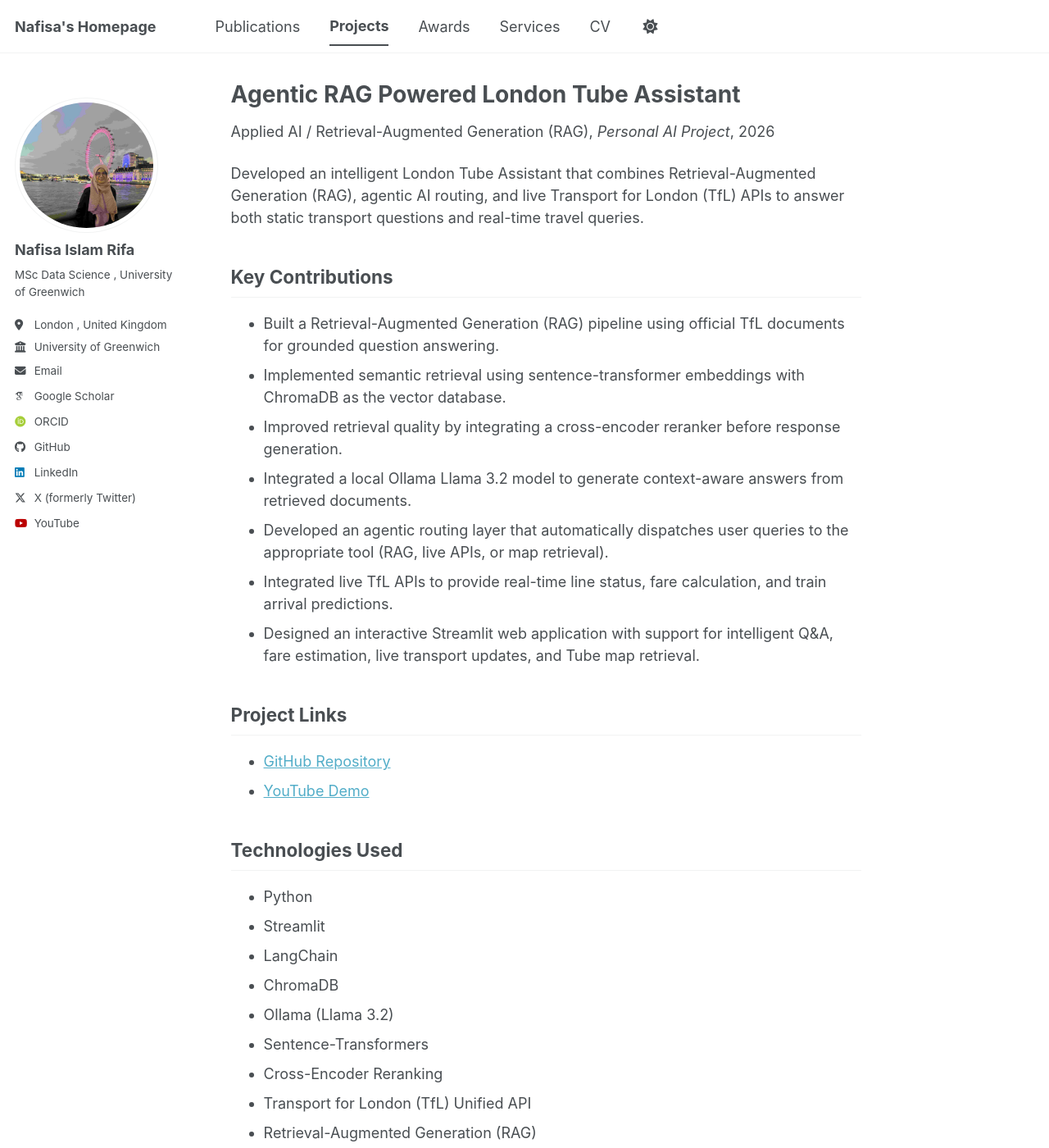
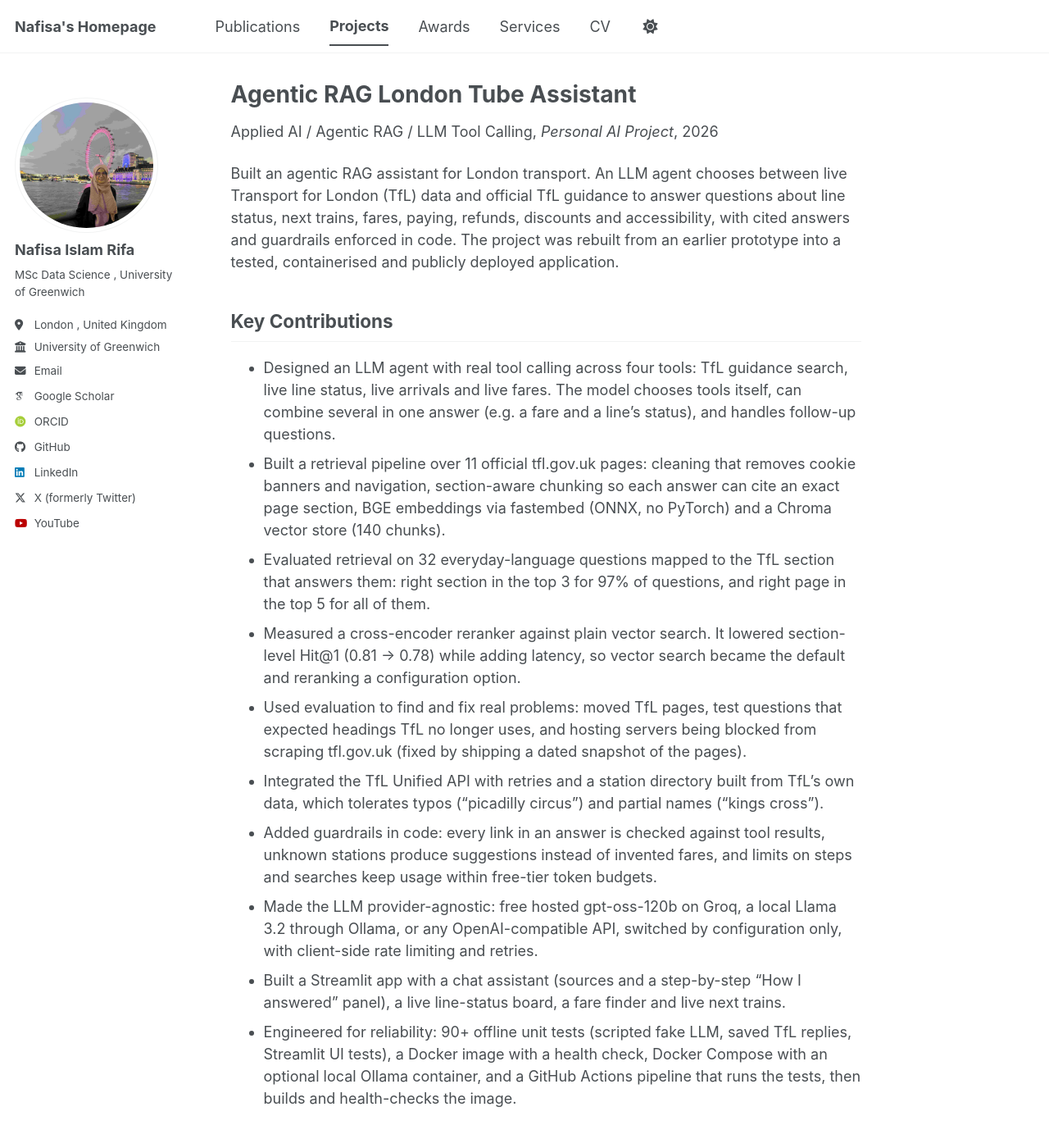
Before and after one commit to NafisaIslamRifa/NafisaIslamRifa.github.io, a Jekyll site: the page built from _teaching/2019-spring-teaching-4.md, in a window 1280 px wide and 1400 px high. Shown: the whole window at 82% size. Built offline with Jekyll 4.4.1, drawn with Linux system fonts in a browser that asks for light colours; some web fonts are replaced; a script bundle is joined from its source files by our own code; library files that are not in the unit come from our copies; some of the changed text lies outside the part shown.

Commit message:
Revise project details for London Tube Assistant
Updated project details for the Agentic RAG London Tube Assistant, including title, type, date, and key contributions. Enhanced the description of the assistant's capabilities and technologies used.

```diff
--- a/_teaching/2019-spring-teaching-4.md
+++ b/_teaching/2019-spring-teaching-4.md
@@ -1,39 +1,42 @@
 ---
-title: "Agentic RAG Powered London Tube Assistant "
+title: "Agentic RAG London Tube Assistant"
 collection: teaching
-type: "Applied AI / Retrieval-Augmented Generation (RAG)"
+type: "Applied AI / Agentic RAG / LLM Tool Calling"
 permalink: /teaching/2026-agentic-rag-london-tube-assistant
 venue: "Personal AI Project"
-date: 2026-07-01
+date: 2026-10-07
 location: "London, United Kingdom"
 ---
 
-Developed an intelligent London Tube Assistant that combines Retrieval-Augmented Generation (RAG), agentic AI routing, and live Transport for London (TfL) APIs to answer both static transport questions and real-time travel queries.
+Built an agentic RAG assistant for London transport. An LLM agent chooses between live Transport for London (TfL) data and official TfL guidance to answer questions about line status, next trains, fares, paying, refunds, discounts and accessibility, with cited answers and guardrails enforced in code. The project was rebuilt from an earlier prototype into a tested, containerised and publicly deployed application.
 
 ## Key Contributions
 
-- Built a Retrieval-Augmented Generation (RAG) pipeline using official TfL documents for grounded question answering.
-- Implemented semantic retrieval using sentence-transformer embeddings with ChromaDB as the vector database.
-- Improved retrieval quality by integrating a cross-encoder reranker before response generation.
-- Integrated a local Ollama Llama 3.2 model to generate context-aware answers from retrieved documents.
-- Developed an agentic routing layer that automatically dispatches user queries to the appropriate tool (RAG, live APIs, or map retrieval).
-- Integrated live TfL APIs to provide real-time line status, fare calculation, and train arrival predictions.
-- Designed an interactive Streamlit web application with support for intelligent Q&A, fare estimation, live transport updates, and Tube map retrieval.
+- Designed an LLM agent with real tool calling across four tools: TfL guidance search, live line status, live arrivals and live fares. The model chooses tools itself, can combine several in one answer (e.g. a fare and a line's status), and handles follow-up questions.
+- Built a retrieval pipeline over 11 official tfl.gov.uk pages: cleaning that removes cookie banners and navigation, section-aware chunking so each answer can cite an exact page section, BGE embeddings via fastembed (ONNX, no PyTorch) and a Chroma vector store (140 chunks).
+- Evaluated retrieval on 32 everyday-language questions mapped to the TfL section that answers them: right section in the top 3 for 97% of questions, and right page in the top 5 for all of them.
+- Measured a cross-encoder reranker against plain vector search. It lowered section-level Hit@1 (0.81 → 0.78) while adding latency, so vector search became the default and reranking a configuration option.
+- Used evaluation to find and fix real problems: moved TfL pages, test questions that expected headings TfL no longer uses, and hosting servers being blocked from scraping tfl.gov.uk (fixed by shipping a dated snapshot of the pages).
+- Integrated the TfL Unified API with retries and a station directory built from TfL's own data, which tolerates typos ("picadilly circus") and partial names ("kings cross").
+- Added guardrails in code: every link in an answer is checked against tool results, unknown stations produce suggestions instead of invented fares, and limits on steps and searches keep usage within free-tier token budgets.
+- Made the LLM provider-agnostic: free hosted gpt-oss-120b on Groq, a local Llama 3.2 through Ollama, or any OpenAI-compatible API, switched by configuration only, with client-side rate limiting and retries.
+- Built a Streamlit app with a chat assistant (sources and a step-by-step "How I answered" panel), a live line-status board, a fare finder and live next trains.
+- Engineered for reliability: 90+ offline unit tests (scripted fake LLM, saved TfL replies, Streamlit UI tests), a Docker image with a health check, Docker Compose with an optional local Ollama container, and a GitHub Actions pipeline that runs the tests, then builds and health-checks the image.
 
 ## Project Links
 
-- [GitHub Repository](https://github.com/NafisaIslamRifa/Agentic-RAG-for-London-Tube-Assistant)
-- [YouTube Demo](https://www.youtube.com/watch?v=m0-3QXqZvxA)
+- [GitHub Repository](https://github.com/NafisaIslamRifa/london-tube-assistant)
+- [Live Demo](https://YOUR-APP.streamlit.app)
 
 ## Technologies Used
 
 - Python
+- LLM tool calling (OpenAI-compatible API: Groq gpt-oss-120b, Ollama Llama 3.2)
+- Retrieval-Augmented Generation (RAG)
+- ChromaDB
+- fastembed (BAAI/bge-small-en-v1.5), cross-encoder reranking (evaluated)
+- Transport for London (TfL) Unified API
 - Streamlit
-- LangChain
-- ChromaDB
-- Ollama (Llama 3.2)
-- Sentence-Transformers
-- Cross-Encoder Reranking
-- Transport for London (TfL) Unified API
-- Retrieval-Augmented Generation (RAG)
-- Agentic AI
+- Docker and Docker Compose
+- GitHub Actions (CI)
+- pytest
```
